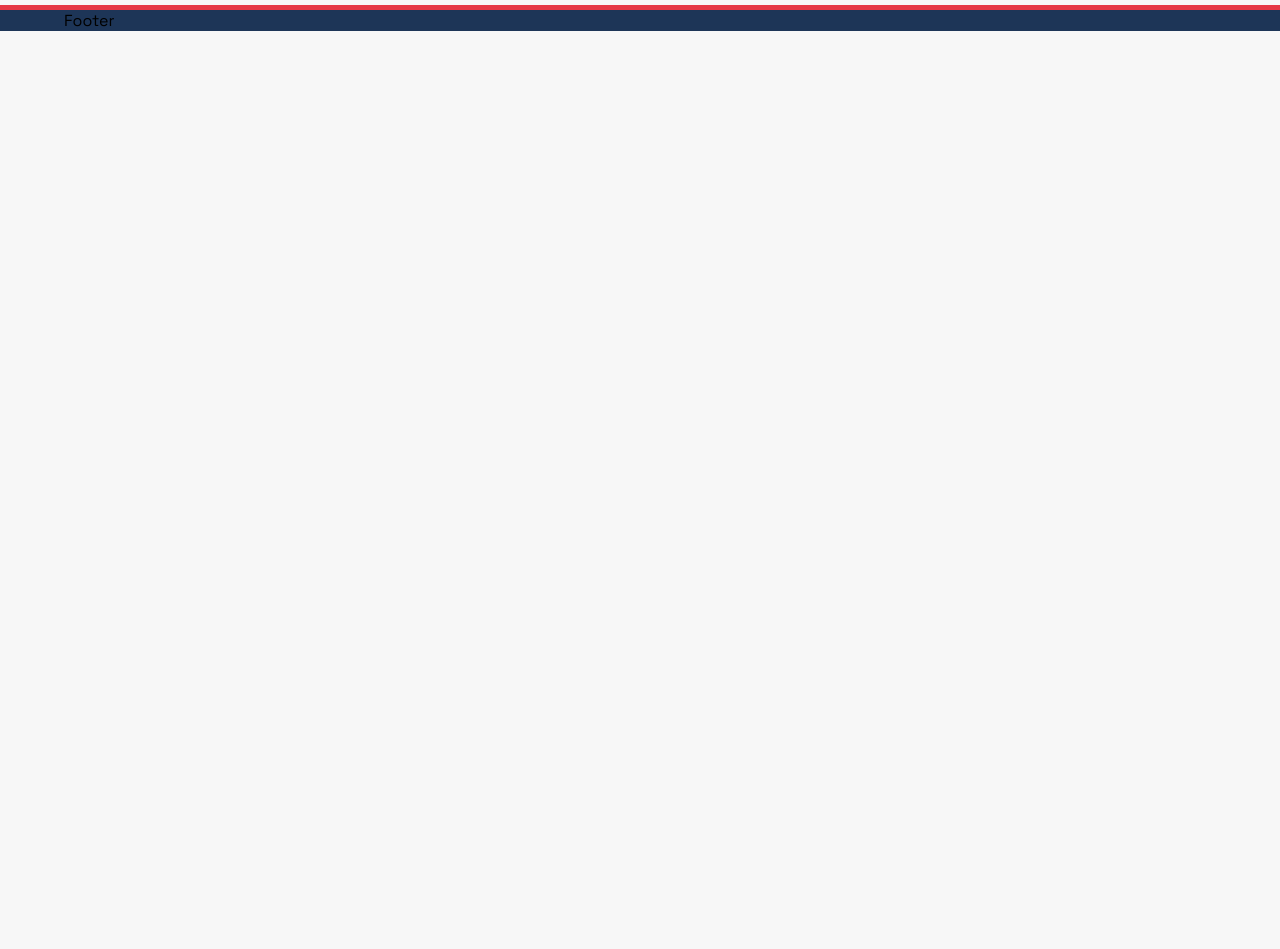
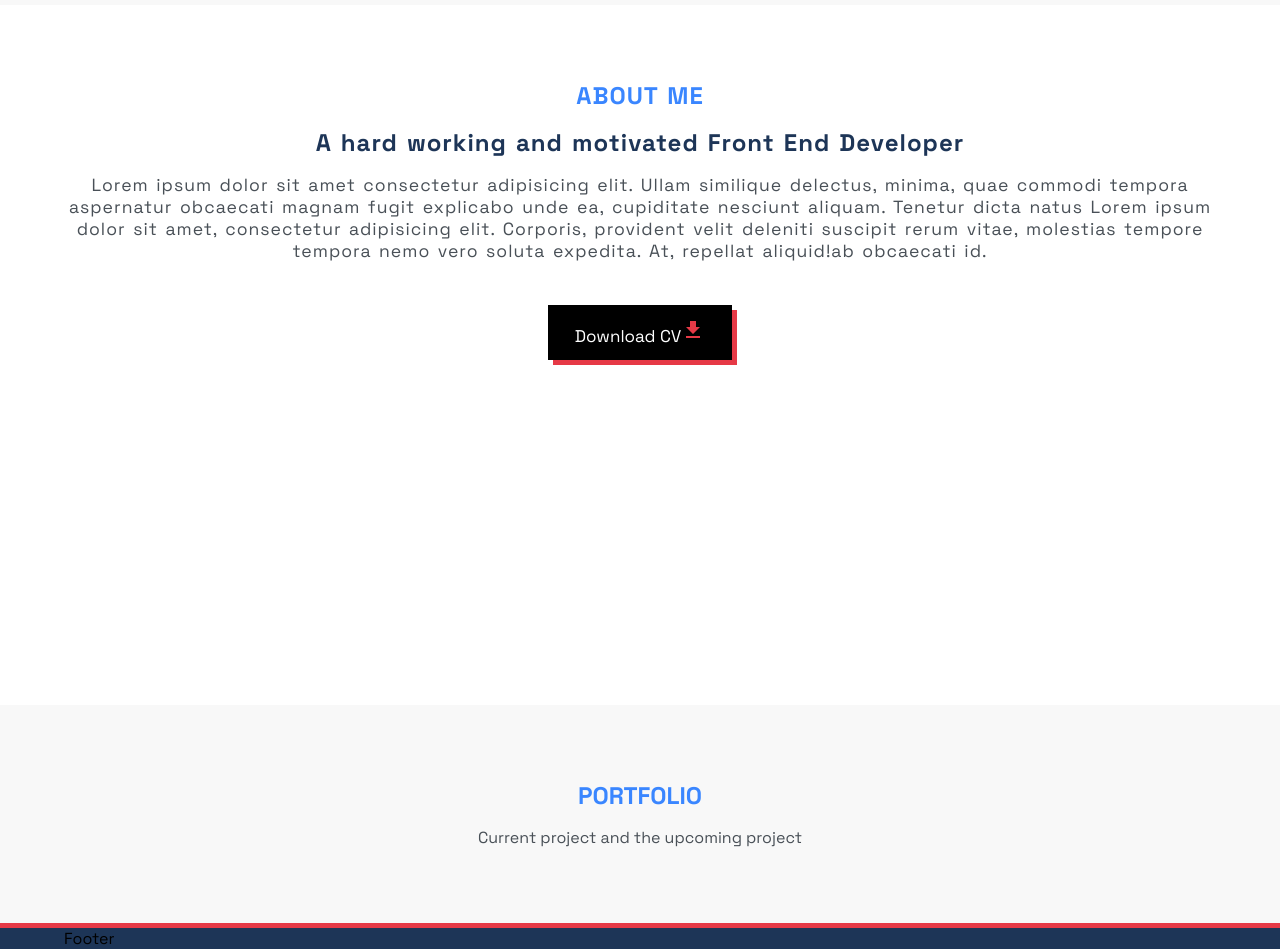
Before and after one commit to noorgm/Portfolio, a React (Create React App) app: page / in a window 1280 px wide. Shown: the part 1540-2489 px from the top of the page. Before the commit the page ends 1571 px from the top, so only its background shows below. Built offline with nearby package versions, Linux system fonts and the light colour scheme.

Commit message:
sorted about me component, and few small changes on nav

```diff
--- a/src/components/Aboutme/AboutMe.js
+++ b/src/components/Aboutme/AboutMe.js
@@ -1,14 +1,32 @@
 import React from 'react';
 
 
-// import DownloadIcon from '@mui/icons-material/Download';
-// import workSpace from '../../assets/images/work-space1.jpg';
+import DownloadIcon from '@mui/icons-material/Download';
+import workSpace from '../../assets/images/work-space1.jpg';
 import './aboutme.css';
 
 
 const About = () => {
   return (
     <section className="about-me-bg" id="about">
+
+      <div className="about-me grid" >
+        <section className="left-about-me">
+          <img src={workSpace} alt="work space" />
+        </section>
+
+        <section className="right-about-me">
+          <div className="r-a-me-box">
+            <h3>ABOUT ME</h3>
+            <h4>A hard working and motivated Front End Developer</h4>
+            <p>Lorem ipsum dolor sit amet consectetur adipisicing elit. Ullam similique delectus, minima, quae commodi tempora aspernatur obcaecati magnam fugit explicabo unde ea, cupiditate nesciunt aliquam. Tenetur dicta natus Lorem ipsum dolor sit amet, consectetur adipisicing elit. Corporis, provident velit deleniti suscipit rerum vitae, molestias tempore tempora nemo vero soluta expedita. At, repellat aliquid!ab obcaecati id.</p>
+          </div>
+          <div className="about-me-download">
+            <button>Download CV<span className='download-icon'><DownloadIcon /></span></button>
+          </div>
+        </section>
+        </div>
+
     </section>
   )
 }
--- /dev/null
+++ b/src/components/Aboutme/aboutme.css
@@ -0,0 +1,47 @@
+.about-me-bg {
+    background-color: #ffffff;
+    background-size: cover;
+    background-repeat: no-repeat;
+    min-height: 700px;
+}
+
+.about-me {
+    padding: 4.7rem 0px;
+}
+.left-about-me {
+    display: none;
+    grid-column: 1 / 9;
+}
+.left-about-me img {
+    box-shadow: 11px 11px 0px 0px var(--secondary-color);
+    border-top-left-radius: 37px;
+    border-bottom-left-radius: 37px;
+    border-top-right-radius: 37px;
+    border: 3px solid var(--secondary-color);
+    width: min(100%, 531px);
+}
+.right-about-me {
+    grid-column: 1 / 9;
+    font-size: 1.1rem;
+    letter-spacing: 1px;
+    word-spacing: 2px;
+    text-align: center;
+}
+.about-me-download {
+    padding-top: 2.1rem;
+}
+.about-me-download button {
+    gap: 11px;
+    margin: 10px 0px;
+}
+.download-icon {
+    color: var(--fifth-color);
+}
+.right-about-me h3, .right-about-me h4 {
+    color: var(--secondary-color);
+    font-size: 1.5rem;
+    margin-bottom: 1rem;
+}
+.right-about-me h4 {
+    color: var(--primary-color);
+}
--- a/src/components/Navbar/navbar.css
+++ b/src/components/Navbar/navbar.css
@@ -43,7 +43,7 @@ nav {
 }
 .nav-ul.active {
     position: fixed;
-    top: 77px;
+    top: 70px;
     left: 0;
     bottom: 0;
     z-index: 9999;
@@ -51,12 +51,13 @@ nav {
     display: flex;
     flex-direction: column;
     align-items: center;
-    row-gap: 33px;
+    justify-content: space-evenly;
+    /* row-gap: 33px; */
     width: 100%;
-    background-color: var(--forth-color);
+    background-color: #ffffff;
     font-size: 1.3rem;
     font-weight: 700;
-    padding-top: 73px;
+    /* padding-top: 73px; */
 }
 .menu-icon.active .MuiSvgIcon-root {
     display: none;
--- a/src/components/Project/Project.js
+++ b/src/components/Project/Project.js
@@ -8,8 +8,13 @@ import './project.css';
 
 const Project = () => {
   return (
-    <section className="project-bg grid" id="project">
-
+    <section className="project-bg" id="project">
+      <div className="project grid">
+        <section className="top-project">
+          <h3>PORTFOLIO</h3>
+          <p>Current project and the upcoming project</p>
+        </section>
+      </div>
     </section>
   )
 }
--- /dev/null
+++ b/src/components/Project/project.css
@@ -0,0 +1,14 @@
+.project-bg {
+    margin: 4.7rem 0px;
+}
+
+
+.top-project {
+    grid-column: 1 / 9;
+    text-align: center;
+}
+.project h3 {
+    color: var(--secondary-color);
+    font-size: 1.5rem;
+    margin-bottom: 1rem;
+}
--- a/src/pages/Home/Home.js
+++ b/src/pages/Home/Home.js
@@ -16,8 +16,8 @@ import mui from '../../assets/images/techs/mui.png';
 import bootstrap from '../../assets/images/techs/bootstrap.svg';
 import DownloadIcon from '@mui/icons-material/Download';
 
-// import About from '../../components/Aboutme/AboutMe';
-// import Project from '../../components/Project/Project';
+import About from '../../components/Aboutme/AboutMe';
+import Project from '../../components/Project/Project';
 // import Contact from '../../components/Contact/Contact';
 import './home.css';
 
@@ -101,6 +101,9 @@ const Home = () => {
         </div>
 
       </section>
+
+      <About />
+      <Project />
     </main>
   )
 }
--- a/src/pages/Home/home.css
+++ b/src/pages/Home/home.css
@@ -18,11 +18,9 @@
 /* MOBILE SCREEN */
 .home {
     margin-top: 1.2rem;
-    position: relative;
 }
 .right-home {
     grid-column: 1 / 9;
-    background-color: aliceblue;
     display: flex;
     justify-content: center;
 }
```
